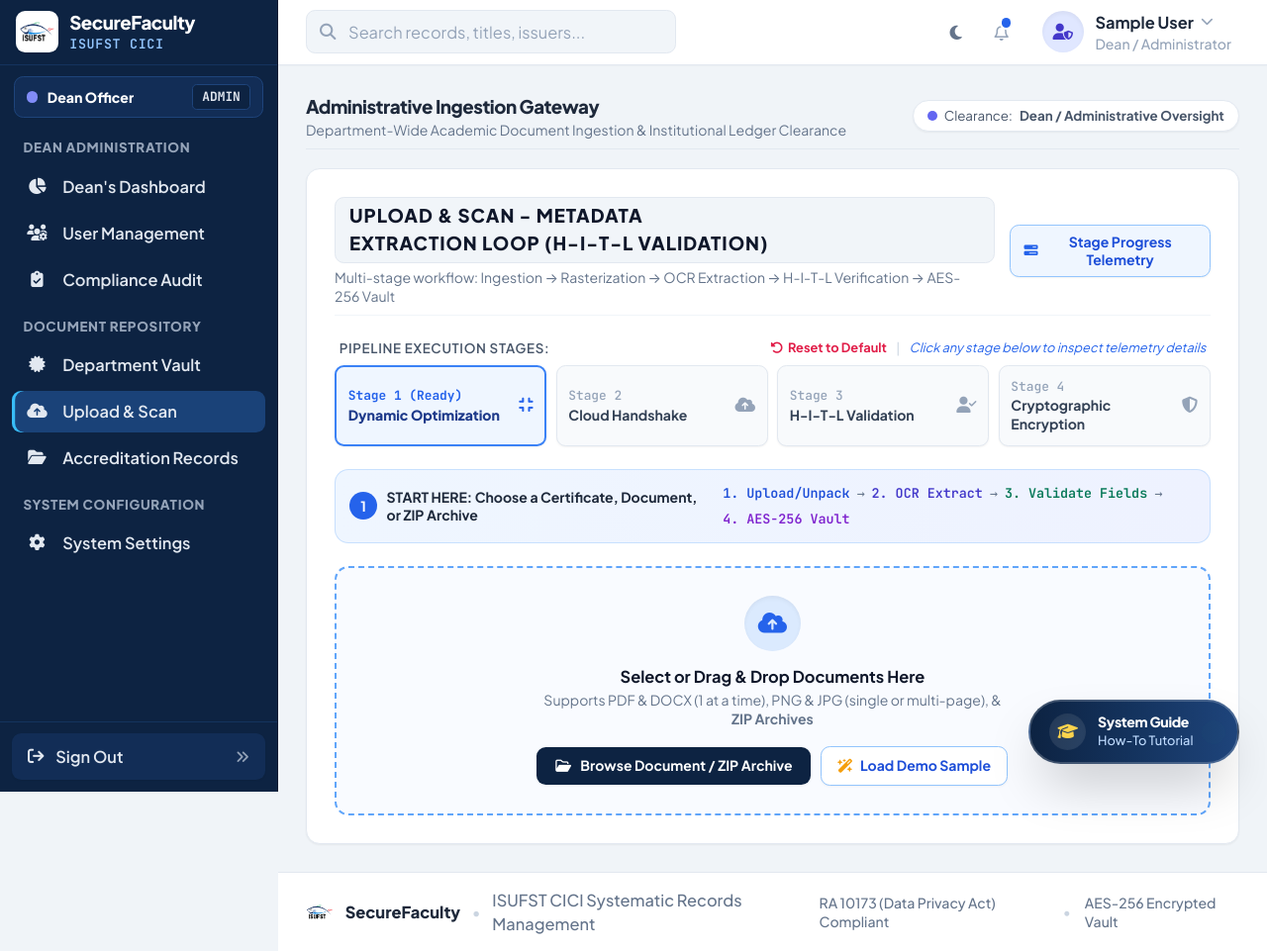
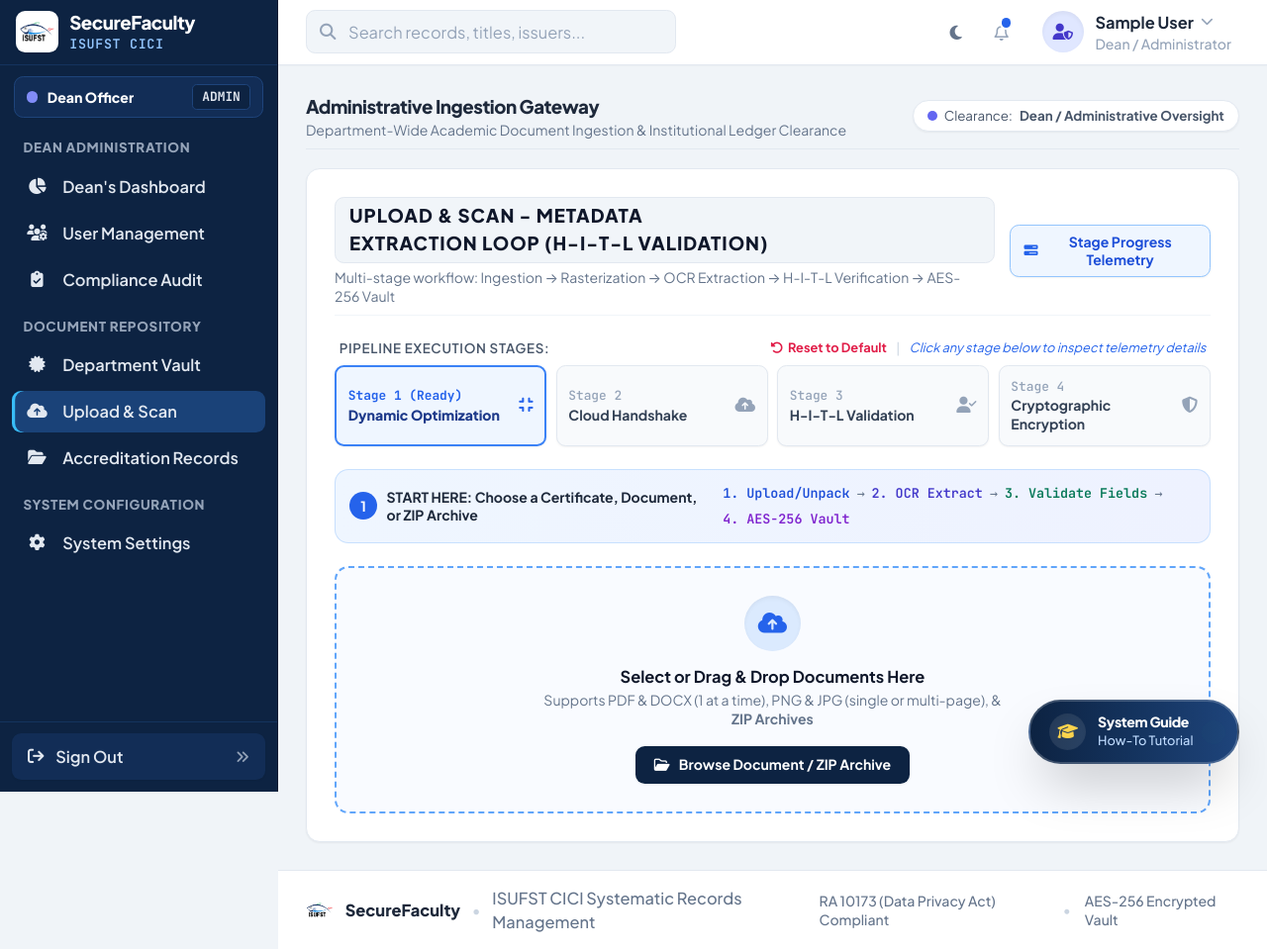
Before and after one commit to Eljaymuyco12345/securefaculty, a PHP site: page /securefaculty/upload in a window 1280 px wide. Shown: the whole page at 99% size. Run offline with PHP 8.4, Linux system fonts and the light colour scheme; the visitor is signed in with stand-in values (Sample User, id 1); data comes from the database, SQL or seed files in the repository; both versions use the stored data as it was after the commit; some libraries are stand-ins or nearby versions.

Commit message:
Fix HY093 parameter bug in AuditLogDAO, remove demo sample button and one-gate switcher, clean duplicate test users

```diff
--- a/app/DAO/AuditLogDAO.php
+++ b/app/DAO/AuditLogDAO.php
@@ -87,8 +87,10 @@ class AuditLogDAO implements AuditLogDAOInterface {
         }
 
         if ($facultyId !== null && $facultyId > 0) {
-            $whereClauses .= " AND (a.target_id = :fac_id OR c.faculty_id = :fac_id OR (a.target_id IS NULL AND a.user_id = :fac_id))";
-            $params[':fac_id'] = $facultyId;
+            $whereClauses .= " AND (a.target_id = :fac_id1 OR c.faculty_id = :fac_id2 OR (a.target_id IS NULL AND a.user_id = :fac_id3))";
+            $params[':fac_id1'] = $facultyId;
+            $params[':fac_id2'] = $facultyId;
+            $params[':fac_id3'] = $facultyId;
         }
 
         if ($category && trim($category) !== '' && $category !== 'All') {
@@ -184,8 +186,10 @@ class AuditLogDAO implements AuditLogDAOInterface {
         }
 
         if ($facultyId !== null && $facultyId > 0) {
-            $whereClauses .= " AND (a.target_id = :fac_id OR c.faculty_id = :fac_id OR (a.target_id IS NULL AND a.user_id = :fac_id))";
-            $params[':fac_id'] = $facultyId;
+            $whereClauses .= " AND (a.target_id = :fac_id1 OR c.faculty_id = :fac_id2 OR (a.target_id IS NULL AND a.user_id = :fac_id3))";
+            $params[':fac_id1'] = $facultyId;
+            $params[':fac_id2'] = $facultyId;
+            $params[':fac_id3'] = $facultyId;
         }
 
         if ($category && trim($category) !== '' && $category !== 'All') {
--- a/app/views/layouts/layout_end.php
+++ b/app/views/layouts/layout_end.php
@@ -110,23 +110,6 @@
                 <div class="p-3 rounded-xl bg-slate-50 dark:bg-slate-900/60 border border-slate-200 dark:border-slate-700/80">
                     <span class="font-semibold text-slate-700 dark:text-slate-200 block">Cryptographic Layer:</span>
                     <p class="text-[11px] text-slate-500 dark:text-slate-400 mt-0.5">AES-256-CBC with randomized IVs and Just-in-Time Decryption to memory.</p>
-                </div>
-
-                <div class="p-3 rounded-xl bg-slate-50 dark:bg-slate-900/60 border border-slate-200 dark:border-slate-700/80">
-                    <span class="font-semibold text-slate-700 dark:text-slate-200 block">Active User & One-Gate Switcher:</span>
-                    <p class="text-[10px] text-slate-400 mb-2">Instantly switch between Dean and Faculty test profiles for system evaluation:</p>
-                    <div class="grid grid-cols-2 gap-2">
-                        <a href="login.php" onclick="event.preventDefault(); switchUser('dean', 'admin123')"
-                           class="py-2 px-3 text-center rounded-lg bg-[#0d2342] dark:bg-blue-600 hover:bg-[#14335e] dark:hover:bg-blue-500 text-white font-bold text-xs shadow-sm transition-all flex items-center justify-center gap-1.5">
-                            <i class="fa-solid fa-user-shield text-xs"></i>
-                            <span>Dean Profile</span>
-                        </a>
-                        <a href="login.php" onclick="event.preventDefault(); switchUser('mikhail', 'faculty123')"
-                           class="py-2 px-3 text-center rounded-lg bg-emerald-600 hover:bg-emerald-500 text-white font-bold text-xs shadow-sm transition-all flex items-center justify-center gap-1.5">
-                            <i class="fa-solid fa-user-graduate text-xs"></i>
-                            <span>Faculty Profile</span>
-                        </a>
-                    </div>
                 </div>
             </div>
 
--- a/app/views/upload/index.php
+++ b/app/views/upload/index.php
@@ -158,11 +158,6 @@ require_once __DIR__ . '/../layouts/layout_start.php';
                     class="px-4 py-2 rounded-lg bg-[#0d2342] hover:bg-[#14335e] text-white font-bold text-xs shadow-sm transition-all flex items-center gap-2 cursor-pointer">
                     <i class="fa-regular fa-folder-open"></i>
                     <span>Browse Document / ZIP Archive</span>
-                </button>
-                <button type="button" onclick="loadSampleDemoCertificate()"
-                    class="px-3.5 py-2 rounded-lg bg-white dark:bg-slate-800 hover:bg-slate-50 dark:hover:bg-slate-700 text-blue-700 dark:text-blue-300 border border-blue-300 dark:border-blue-700 font-bold text-xs shadow-sm transition-all flex items-center gap-1.5 cursor-pointer">
-                    <i class="fa-solid fa-wand-magic-sparkles text-amber-500"></i>
-                    <span>Load Demo Sample</span>
                 </button>
             </div>
         </div>
@@ -925,11 +920,6 @@ Upload a file above to extract metadata.</div>
                         class="px-4 py-2 rounded-lg bg-[#0d2342] hover:bg-[#14335e] text-white font-bold text-xs shadow-sm transition-all flex items-center gap-2 cursor-pointer">
                         <i class="fa-regular fa-folder-open"></i>
                         <span>Browse Document / ZIP Archive</span>
-                    </button>
-                    <button type="button" onclick="loadSampleDemoCertificate()"
-                        class="px-3.5 py-2 rounded-lg bg-white dark:bg-slate-800 hover:bg-slate-50 dark:hover:bg-slate-700 text-blue-700 dark:text-blue-300 border border-blue-300 dark:border-blue-700 font-bold text-xs shadow-sm transition-all flex items-center gap-1.5 cursor-pointer">
-                        <i class="fa-solid fa-wand-magic-sparkles text-amber-500"></i>
-                        <span>Load Demo Sample</span>
                     </button>
                 </div>
             </div>
```
Also changed, not shown: tests/Unit/DAO/AuditLogDAOTest.php (+24 -0 lines), storage/securefaculty.sqlite.
